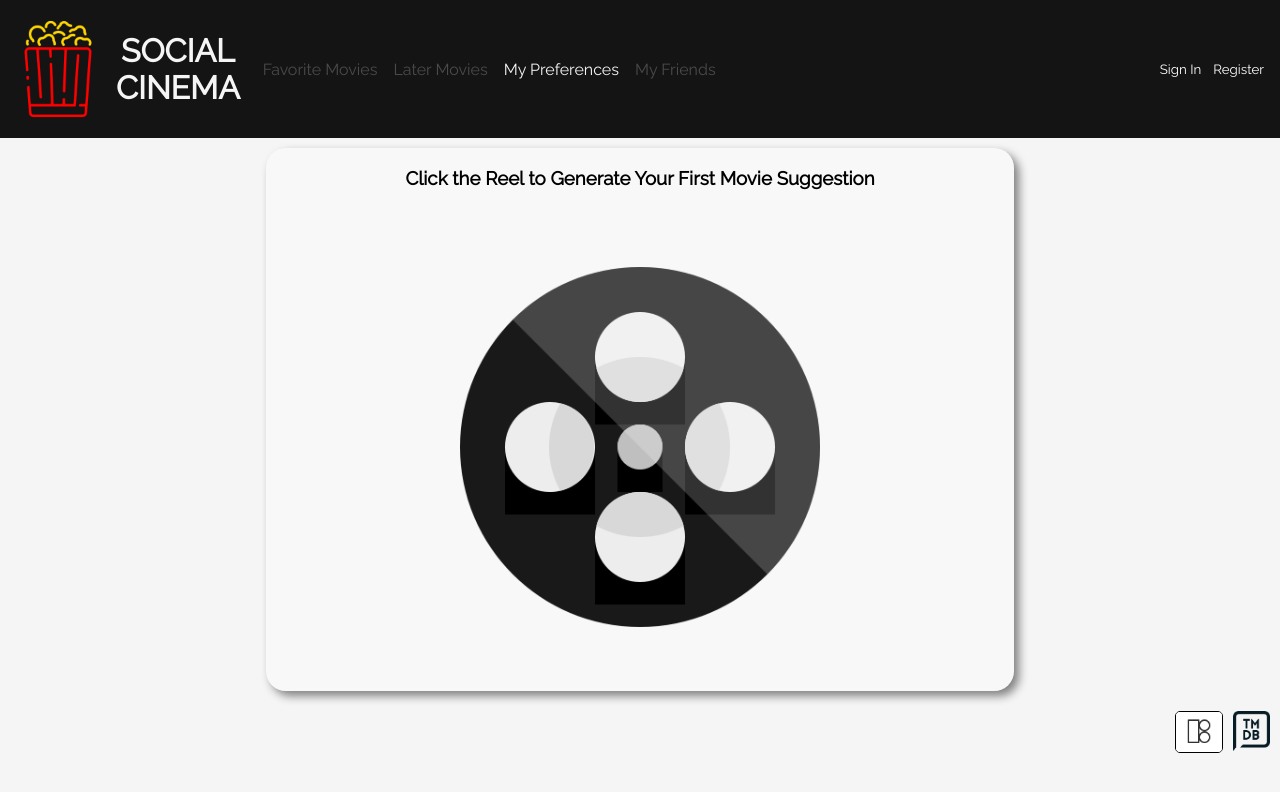
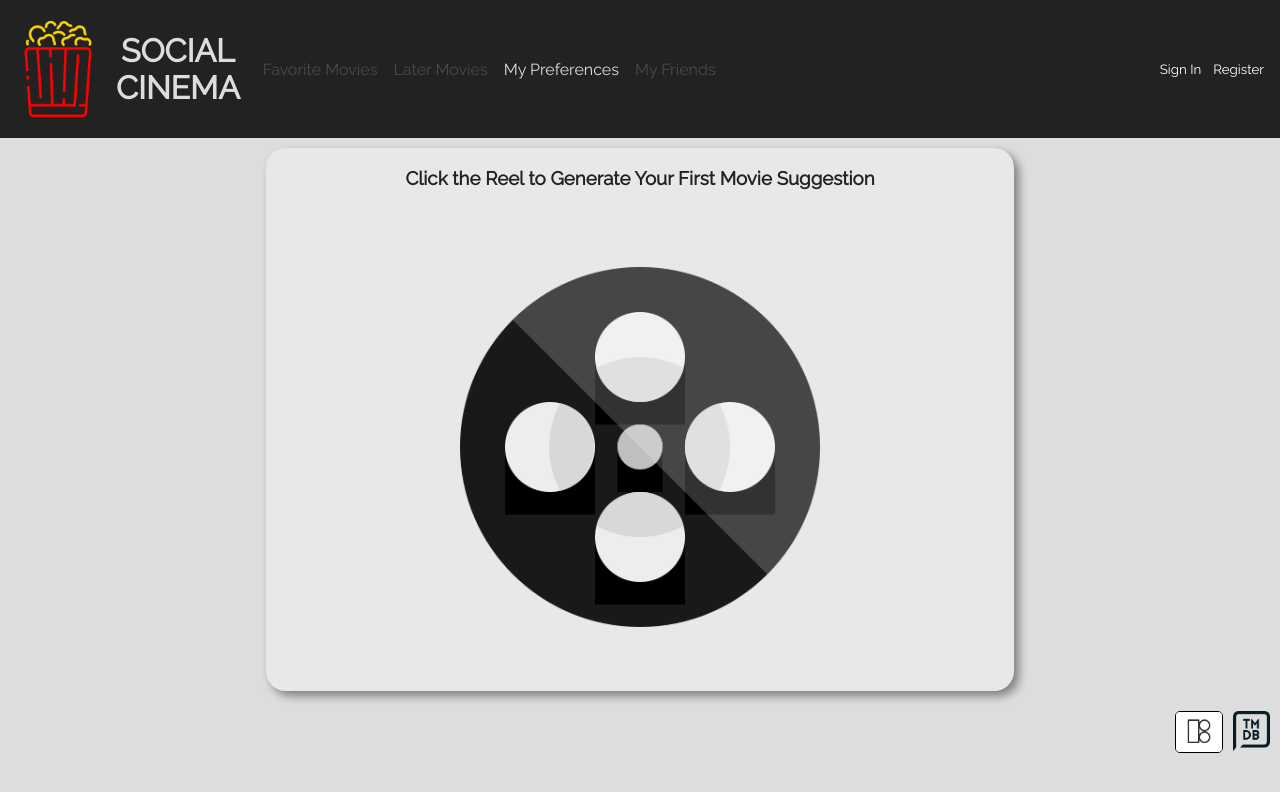
Before and after one commit to emi-hi/SocialCinema, a React (Create React App) app in the folder social-cinema/: page / in a window 1280 px wide. Shown: the top 792 px of the page. Built offline with nearby package versions, Linux system fonts and the light colour scheme; no server answers.

Commit message:
changed white and black colors again to have lower contrast for better readabiltity

```diff
--- a/social-cinema/src/components/Nav.scss
+++ b/social-cinema/src/components/Nav.scss
@@ -8,8 +8,6 @@
   justify-content: space-between;
   padding-right: 10px;
   background-color: $black;
-  // background-color: rgb(42, 35, 61);
-  // overflow: scroll;
 
 
   .logo {
@@ -25,25 +23,24 @@
 
   h1 {
     font-family:$font-title;
-    color: $nav-text-color;
+    color: $white;
     font-size: xx-large;
     padding-right: 15px;
   }
 
   .user-login{
     display: flex;
-    // flex-direction: row;
     background-color: transparent;
 
     h4{
-      color: $nav-text-color;
+      color: $white;
       margin-top: auto;
       margin-bottom: auto;
     }
 
     .list-name {
       background-color: transparent;
-      color: $nav-text-color;
+      color: $white;
       font-size: small;
       border: 0px;
       margin: 2px;
@@ -64,7 +61,7 @@
 
   .list-name {
     background-color: transparent;
-    color: $nav-text-color;
+    color: $white;
     font-size: medium;
     border: 0px;
     margin: 2px;
--- a/social-cinema/src/components/variables.scss
+++ b/social-cinema/src/components/variables.scss
@@ -4,17 +4,14 @@ $font-text:'Roboto', sans-serif;
 $active-opacity: 1;
 $inactive-opacity: 0.15;
 
-$black: #151414;
-
+$black: #222222;
+$white: #dddddd;
 
 $spacing: 2rem;
 
 $movie-box-width: 80px;
 $movie-box-height: 120px;
 
-// $text-color: #ffff;
-$text-color: black;
-$nav-text-color: whitesmoke;
 
 @mixin bubble(){
   background: rgba(255, 255, 255, 0.3);
--- a/social-cinema/src/index.scss
+++ b/social-cinema/src/index.scss
@@ -10,8 +10,8 @@ body {
   font-family: $font-text;
   -webkit-font-smoothing: antialiased;
   -moz-osx-font-smoothing: grayscale;
-  background-color: whitesmoke;
-  color: $text-color;
+  background-color: $white;
+  color: $black;
 }
 
 code {
```
